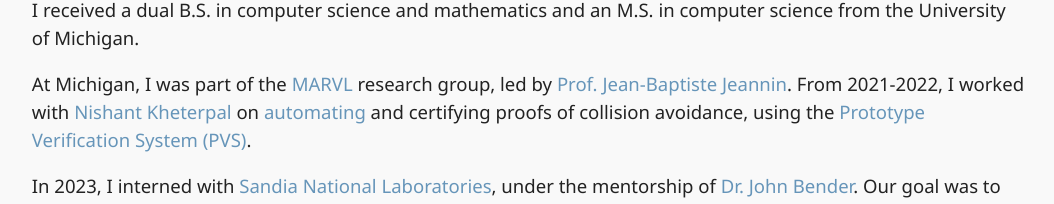
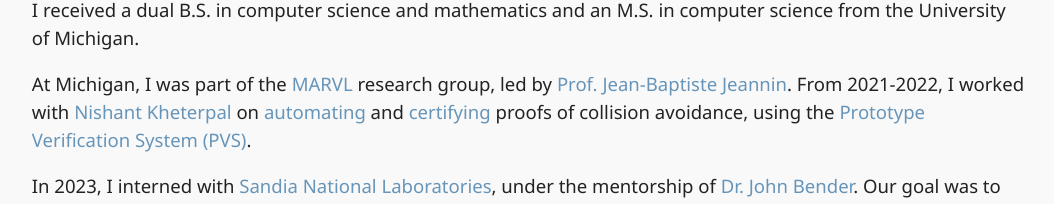
Before and after one commit to elanortang/elanortang.github.io, a plain HTML site: page index.html in a window 1280 px wide. Shown: the part 830-1034 px from the top of the page, without its empty margins (111-1165 px from the left). Drawn offline with nearby package versions, Linux system fonts and the light colour scheme; some packages are replaced by stand-ins of ours.

Commit message:
add link to new paper

```diff
--- a/index.html
+++ b/index.html
@@ -78,7 +78,7 @@
       </p>
       <p>
         At Michigan, I was part of the <a href="https://marvl.engin.umich.edu" target = "_blank">MARVL</a> research group, led by <a href="https://jeannin.github.io" target = "_blank">Prof. Jean-Baptiste Jeannin</a>.
-        From 2021-2022, I worked with <a href="https://nishant.page" target = "_blank">Nishant Kheterpal</a> on <a href="papers/kheterpal2022automating.pdf" target="_blank">automating</a> and certifying proofs of collision avoidance, using the <a href="https://pvs.csl.sri.com" target="_blank">Prototype Verification System (PVS)</a>.
+        From 2021-2022, I worked with <a href="https://nishant.page" target = "_blank">Nishant Kheterpal</a> on <a href="papers/kheterpal2022automating.pdf" target="_blank">automating</a> and <a href="papers/nfm.pdf" target="_blank">certifying</a> proofs of collision avoidance, using the <a href="https://pvs.csl.sri.com" target="_blank">Prototype Verification System (PVS)</a>.
         <!-- In 2023, I worked with <a href="https://stevenschaefer.net" target = "_blank">Steven Schaefer</a> on verifying implementations of distributed systems protocols, building on and using the <a href="https://kenmcmil.github.io/ivy/" target="_blank">Ivy</a> verification tool.  -->
       <!-- During the summer of 2023, I was a graduate mentor at the 2023 DIMACS REU program, working with <a href="http://karthikcs.org/" target="_blank">  Karthik C.S.</a>
       and his students (<a href="http://reu.dimacs.rutgers.edu/~ap2518/" target="_blank">Ashwin Padaki</a>,
```
